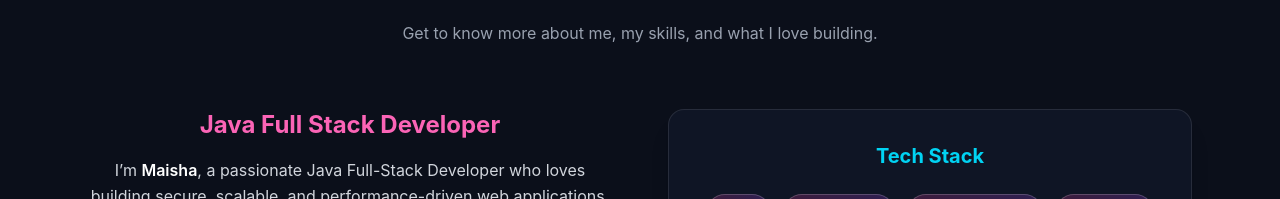
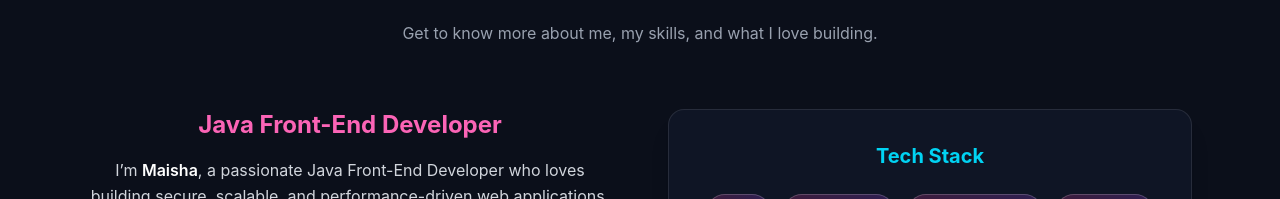
Before and after one commit to mashudasiddikamaisha/web-portfolio, a React (Vite) app: page / in a window 1280 px wide. Shown: the part 2139-2338 px from the top of the page. Built offline with nearby package versions, Linux system fonts and the light colour scheme.

Commit message:
updated about

```diff
--- a/src/Pages/About.jsx
+++ b/src/Pages/About.jsx
@@ -69,10 +69,10 @@ const About = () => {
             viewport={{ once: true }}
           >
             <h3 className="text-2xl font-bold mb-4 text-pink-400">
-              Java Full Stack Developer
+              Java Front-End Developer
             </h3>
             <p className="text-gray-300 leading-relaxed mb-6">
-              I’m <span className="text-white font-semibold">Maisha</span>, a passionate Java Full-Stack Developer who loves building secure, scalable, and performance-driven web applications.
+              I’m <span className="text-white font-semibold">Maisha</span>, a passionate Java Front-End Developer who loves building secure, scalable, and performance-driven web applications.
             </p>
 
             <p className="text-gray-400 mb-6">
```
